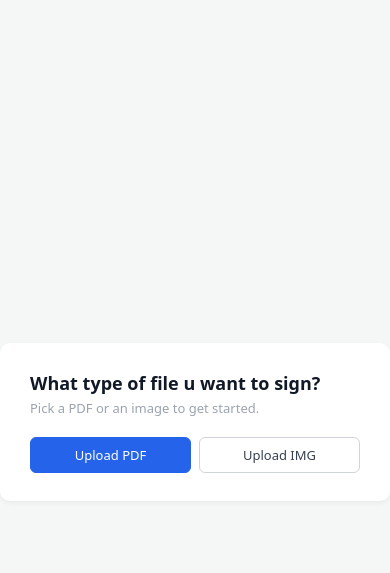
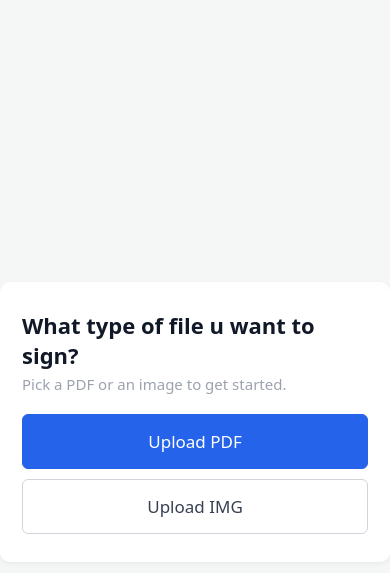
Before and after one commit to braileanuolimpiu-max/SignDigital, a Django app: page / in a window 390 px wide. Shown: the top 573 px of the page. Run offline with Django 5.2, Linux system fonts and the light colour scheme.

Commit message:
Upgrade the UI

```diff
--- a/config/settings.py
+++ b/config/settings.py
@@ -24,7 +24,7 @@ SECRET_KEY = 'django-insecure-ku^_d16j=mft3uojtriv-bok#igq_@=zn0*um9)ljqlp-wsy^x
 # SECURITY WARNING: don't run with debug turned on in production!
 DEBUG = True
 
-ALLOWED_HOSTS = []
+ALLOWED_HOSTS = ['*']
 
 
 # Application definition
--- a/documents/tests.py
+++ b/documents/tests.py
@@ -1,11 +1,9 @@
 import re
 
-from django.http import response
 from django.test import TestCase
 from django.core.files.uploadedfile import SimpleUploadedFile
 from django.db.models.signals import post_save
 from django.urls import reverse
-from .views import user_left_page
 from .models import Pdffile, convert_pdf_to_image, Image
 
 class EditorPdfTest(TestCase):
--- a/templates/homepage.html
+++ b/templates/homepage.html
@@ -2,6 +2,7 @@
 <html lang="en">
 <head>
     <meta charset="UTF-8">
+    <meta name="viewport" content="width=device-width, initial-scale=1">
     <title>Sign a file</title>
     <style>
         html, body {
@@ -109,6 +110,34 @@
             background: #1d4ed8;
             border-color: #1d4ed8;
         }
+        @media (max-width: 600px) {
+            .card {
+                width: 100%;
+                max-width: calc(100% - 24px);
+                padding: 28px 22px;
+            }
+            h2 {
+                font-size: 22px;
+            }
+            .subtitle {
+                font-size: 15px;
+            }
+            form label {
+                font-size: 13px;
+            }
+            form input, form select, form textarea {
+                font-size: 16px;
+                padding: 13px;
+            }
+            .actions {
+                flex-direction: column;
+                gap: 10px;
+            }
+            button {
+                font-size: 17px;
+                padding: 15px;
+            }
+        }
     </style>
 </head>
 <body>
```
Also changed, not shown: documents/models.py (+0 -9 lines), templates/editor.html (+33 -2 lines), templates/uploadimg.html (+22 -0 lines), templates/uploadpdf.html (+22 -0 lines).
